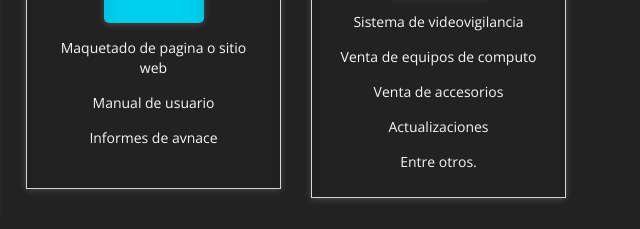
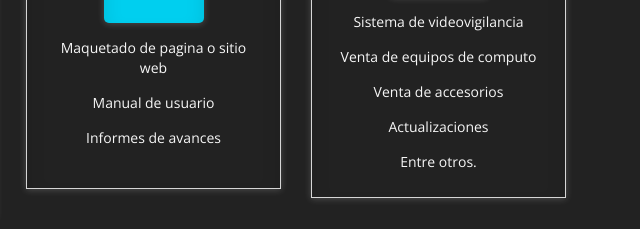
Before and after one commit to Benkis-Gomez/SoftBiTeck, a plain HTML site: page index.html in a window 1280 px wide. Shown: the part 5371-5600 px from the top of the page, 629-1269 px from the left. Drawn offline with nearby package versions, Linux system fonts and the light colour scheme.

Commit message:
Update index.html

```diff
--- a/index.html
+++ b/index.html
@@ -818,7 +818,7 @@
 							<ul>
                                 <li>Maquetado de pagina o sitio web</li>
                                 <li>Manual de usuario</li>
-                                <li>Informes de avnace</li>
+                                <li>Informes de avances</li>
                                 <li></li>
                             </ul>
 							<!--<a class="btn-price" href="#">Get This Plan</a>-->
```
